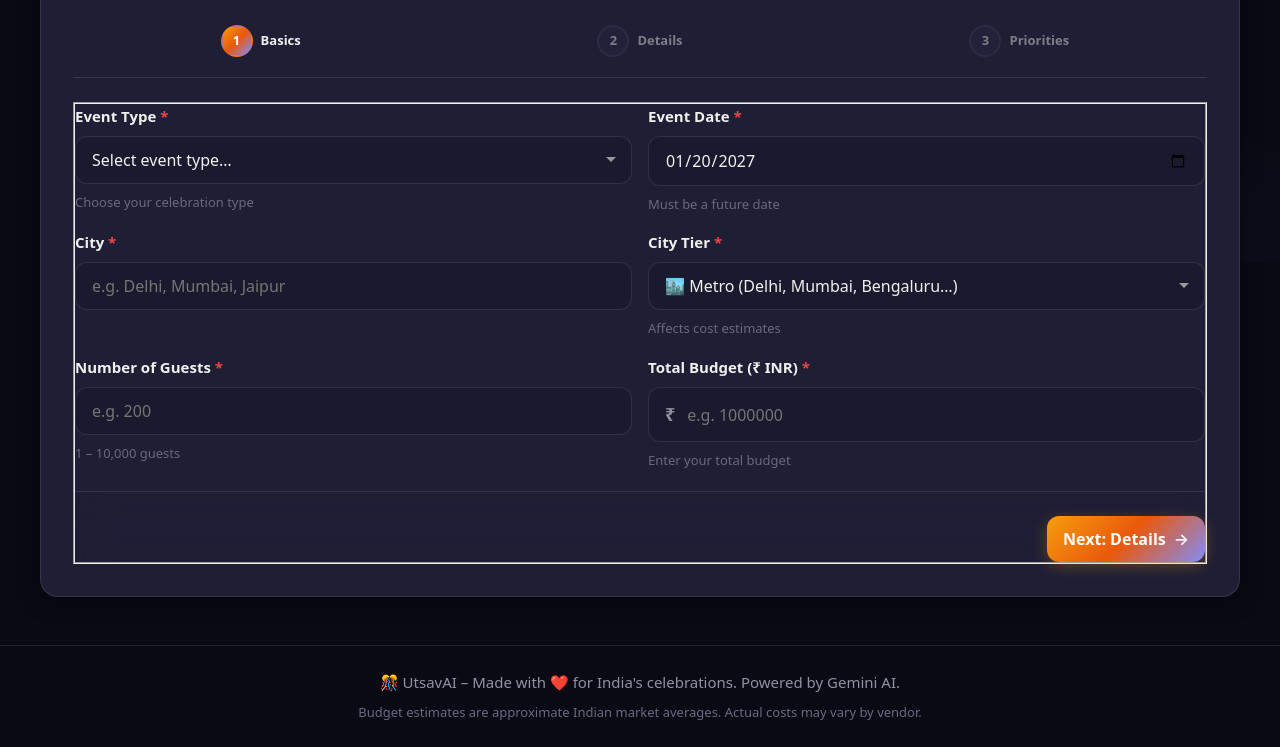
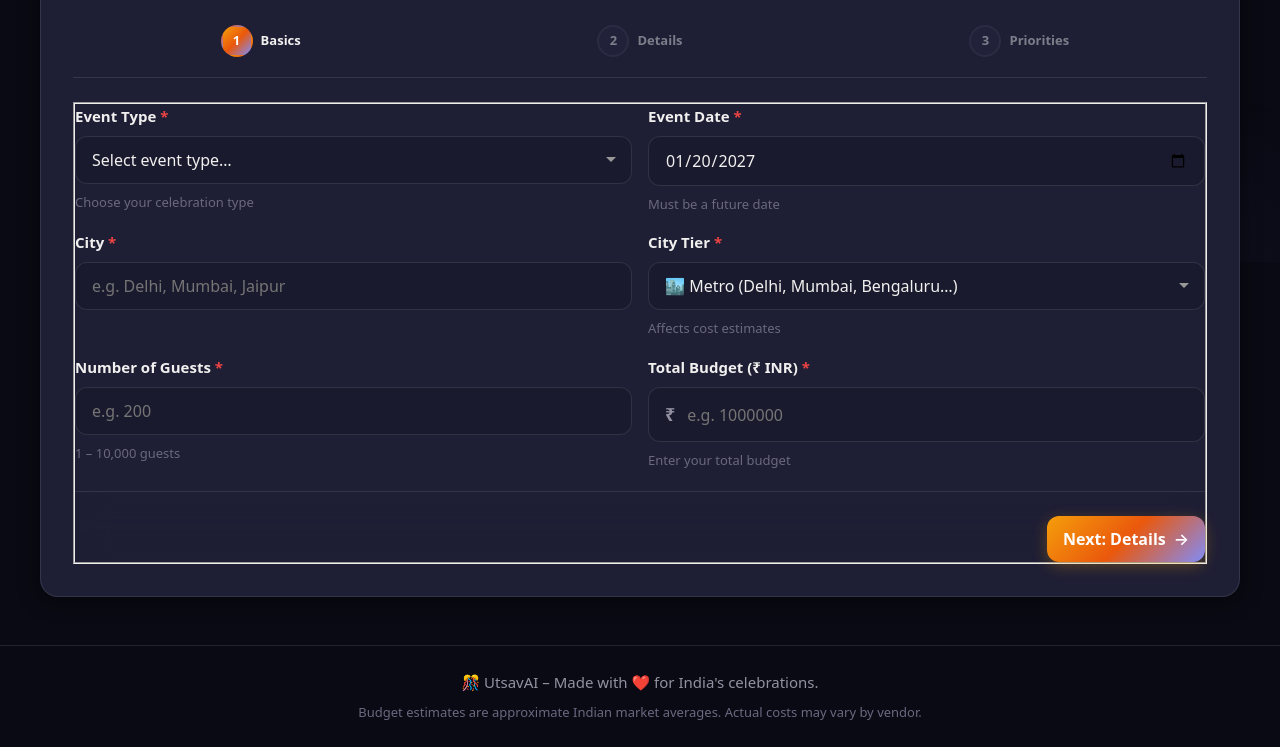
Before and after one commit to MOHDUBES/Utsavai-event-planner, a plain HTML site: page public/index.html in a window 1280 px wide. Shown: the part 538-1285 px from the top of the page. Drawn offline with Linux system fonts and the light colour scheme.

Commit message:
fix: remove Powered by Gemini AI text from footer

```diff
--- a/public/index.html
+++ b/public/index.html
@@ -492,7 +492,6 @@
       <p class="footer-text">
         <span aria-hidden="true">🎊</span>
         UtsavAI – Made with ❤️ for India's celebrations.
-        Powered by Gemini AI.
       </p>
       <p class="footer-disclaimer">
         Budget estimates are approximate Indian market averages. Actual costs may vary by vendor.
```
